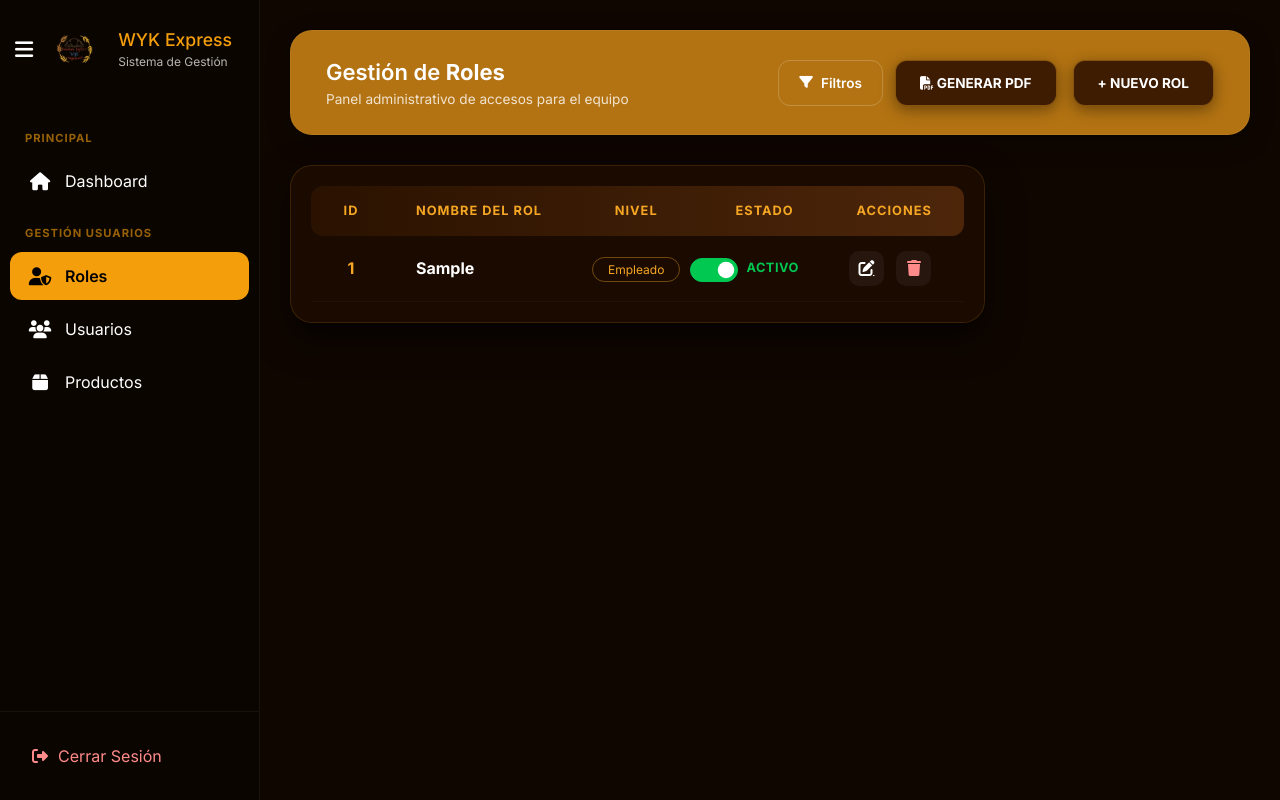
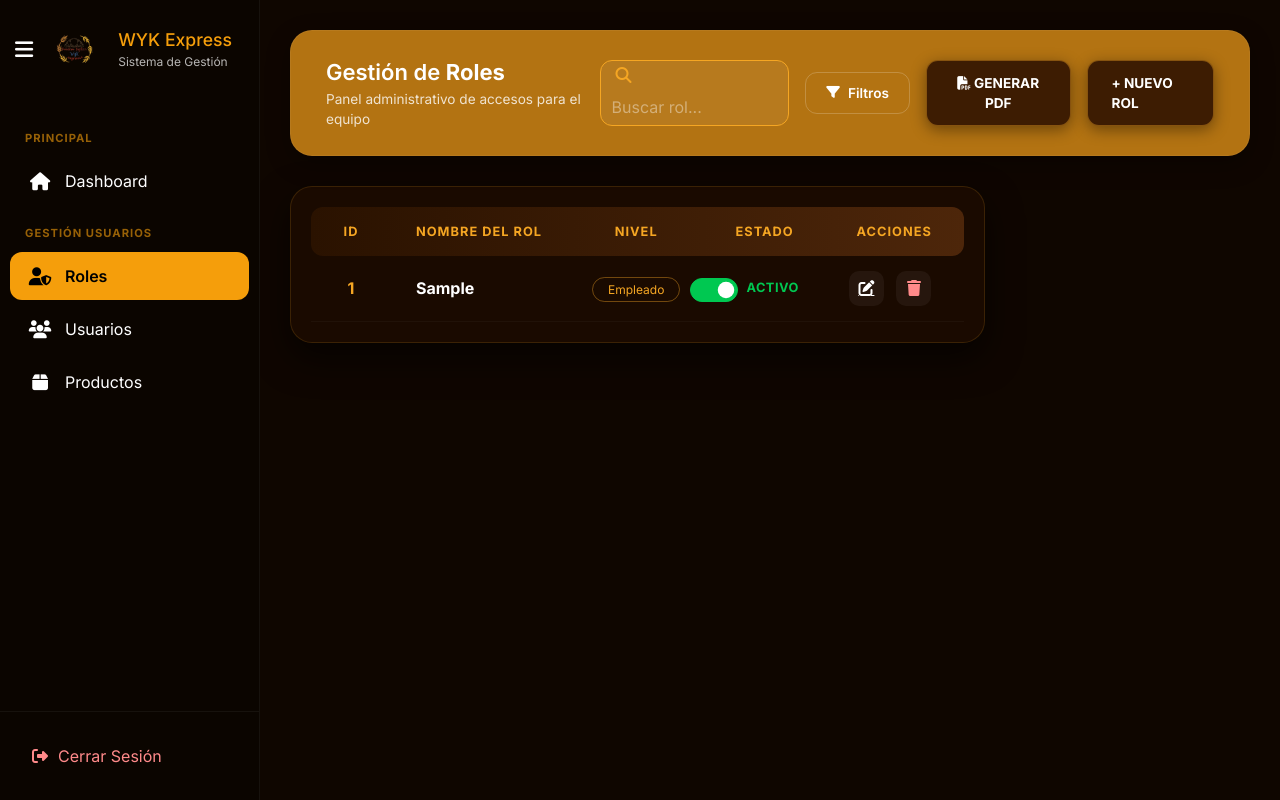
Before and after one commit to Branndon-Suarez/3.WYK-PYTHON.github.io, a Django app: page /usuarios/roles/ in a window 1280 px wide. Run offline with Django 5.2, Linux system fonts and the light colour scheme; a user stored in the database is signed in; tables that the repository leaves empty hold one stand-in row (values such as "Sample post"); some libraries are stand-ins or nearby versions.

Commit message:
CRUD ROL Completa

```diff
--- a/proyecto_wyk/static/css/dashboard-tablas.css
+++ b/proyecto_wyk/static/css/dashboard-tablas.css
@@ -264,3 +264,40 @@ body.swal2-shown {
     align-items: center;
     justify-content: center;
 }
+
+/* --- COMPONENTE: BUSCADOR DORADO GLOBAL --- */
+.search-container .input-group {
+    border: 1px solid var(--primary-color) !important;
+    border-radius: 12px;
+    background: rgba(255, 255, 255, 0.05);
+    overflow: hidden;
+}
+
+.search-container .input-group-text {
+    border: none !important;
+    background: transparent !important;
+    color: var(--primary-color) !important;
+    padding-left: 15px;
+}
+
+#inputBusqueda {
+    border: none !important;
+    background: transparent !important;
+    color: white !important;
+    width: 180px;
+    transition: all 0.3s ease;
+    box-shadow: none !important;
+}
+
+#inputBusqueda:focus {
+    width: 260px;
+}
+
+#inputBusqueda::placeholder {
+    color: rgba(255, 255, 255, 0.4);
+}
+
+@media (max-width: 768px) {
+    #inputBusqueda { width: 120px; }
+    #inputBusqueda:focus { width: 160px; }
+}
--- a/proyecto_wyk/usuarios/templates/usuarios/rol/lista.html
+++ b/proyecto_wyk/usuarios/templates/usuarios/rol/lista.html
@@ -38,9 +38,17 @@
             <div class="s">Gestión de <span class="n">Roles</span></div>
             <div class="subtitle" style="opacity: 0.8; font-size: 0.85rem; color: white;">Panel administrativo de accesos para el equipo</div>
         </div>
-        <div class="d-flex align-items: center;">
+        <div class="d-flex align-items-center"> <div class="search-container me-3">
+                <div class="input-group">
+                    <span class="input-group-text">
+                        <i class="fas fa-search"></i>
+                    </span>
+                    <input type="text" id="inputBusqueda" class="form-control"
+                           placeholder="Buscar rol..." onkeyup="filtrarTodo()">
+                </div>
+            </div>
 
-            <button type="button" class="btn-filtro-header" data-bs-toggle="modal" data-bs-target="#filtroAvanzadoModal">
+            <button type="button" class="btn-filtro-header me-3" data-bs-toggle="modal" data-bs-target="#filtroAvanzadoModal">
                 <i class="fas fa-filter"></i> Filtros
             </button>
 
@@ -146,29 +154,36 @@
 <script src="https://cdn.jsdelivr.net/npm/bootstrap@5.3.0/dist/js/bootstrap.bundle.min.js"></script>
 
 <script>
-    // --- LÓGICA DE FILTRADO DINÁMICO ---
-    document.addEventListener('DOMContentLoaded', function() {
-        const chips = document.querySelectorAll('.chip');
+    // --- LÓGICA DE FILTRADO UNIFICADA (Buscador + Chips) ---
+    function filtrarTodo() {
+        const textoBusqueda = document.getElementById('inputBusqueda').value.toLowerCase();
+        const nivelActivo = document.querySelector('.chip[data-group="nivel"].active').getAttribute('data-filter');
+        const estadoActivo = document.querySelector('.chip[data-group="estado"].active').getAttribute('data-filter');
         const rows = document.querySelectorAll('#tablaRoles tbody tr');
 
+        rows.forEach(row => {
+            const textoFila = row.innerText.toLowerCase();
+            const rowNivel = row.getAttribute('data-nivel');
+            const rowEstado = row.getAttribute('data-estado');
+
+            const coincideBusqueda = textoFila.includes(textoBusqueda);
+            const coincideNivel = (nivelActivo === 'all' || rowNivel === nivelActivo);
+            const coincideEstado = (estadoActivo === 'all' || rowEstado === estadoActivo);
+
+            row.style.display = (coincideBusqueda && coincideNivel && coincideEstado) ? '' : 'none';
+        });
+    }
+
+    document.addEventListener('DOMContentLoaded', function() {
+        // Inicializar eventos para los chips
+        const chips = document.querySelectorAll('.chip');
         chips.forEach(chip => {
             chip.addEventListener('click', function() {
                 const group = this.getAttribute('data-group');
                 document.querySelectorAll(`.chip[data-group="${group}"]`).forEach(c => c.classList.remove('active'));
                 this.classList.add('active');
 
-                const nivelActivo = document.querySelector('.chip[data-group="nivel"].active').getAttribute('data-filter');
-                const estadoActivo = document.querySelector('.chip[data-group="estado"].active').getAttribute('data-filter');
-
-                rows.forEach(row => {
-                    const rowNivel = row.getAttribute('data-nivel');
-                    const rowEstado = row.getAttribute('data-estado');
-
-                    const matchNivel = (nivelActivo === 'all' || rowNivel === nivelActivo);
-                    const matchEstado = (estadoActivo === 'all' || rowEstado === estadoActivo);
-
-                    row.style.display = (matchNivel && matchEstado) ? '' : 'none';
-                });
+                filtrarTodo(); // Llamar a la función unificada
             });
         });
     });
```
